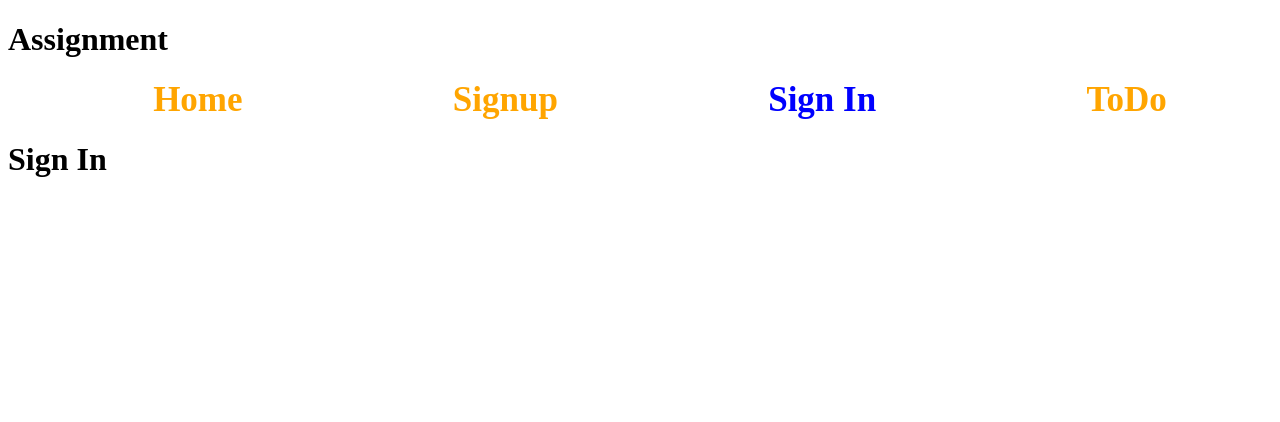
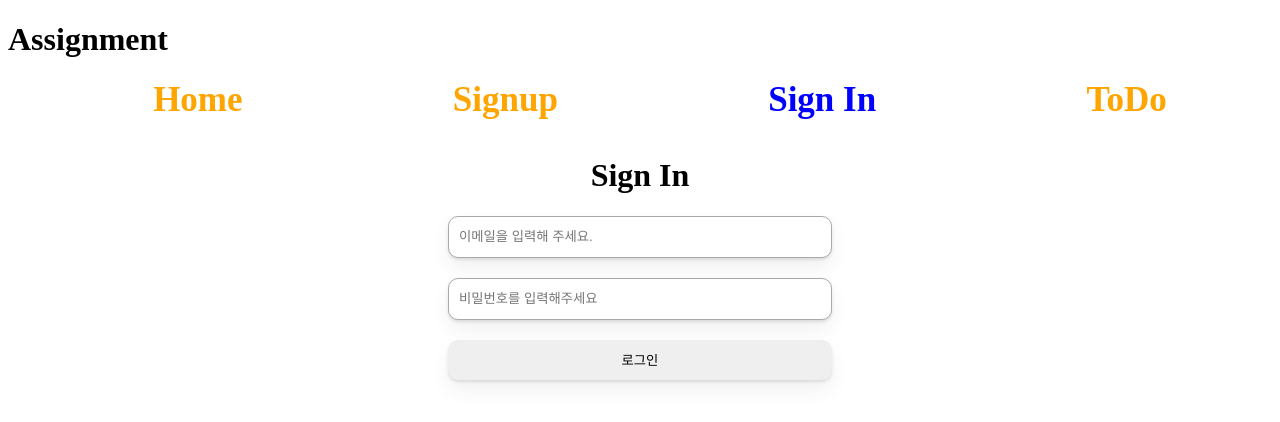
Before and after one commit to seovee/wanted-pre-onboarding-frontend, a React (Create React App) app: page /signin in a window 1280 px wide. Shown: the top 422 px of the page. Built offline with nearby package versions, Linux system fonts and the light colour scheme.

Commit message:
로그인 페이지 마크업

```diff
--- a/src/components/Container.jsx
+++ b/src/components/Container.jsx
@@ -6,8 +6,8 @@ const ContainerWarpper = styled.div`
   align-items: center;
 `;
 
-function Container({ children }) {
-  return <ContainerWarpper>{children}</ContainerWarpper>;
+function Container({ props, children }) {
+  return <ContainerWarpper {...props}>{children}</ContainerWarpper>;
 }
 
 export default Container;
--- a/src/screens/Signin.jsx
+++ b/src/screens/Signin.jsx
@@ -1,5 +1,26 @@
+import { styled } from "styled-components";
+import Button from "../components/Button";
+import Container from "../components/Container";
+import Input from "../components/Input";
+
+const Warpper = styled.div`
+  display: flex;
+  flex-direction: column;
+  gap: 20px;
+  width: 30vw;
+`;
+
 function Signin() {
-  return <h1>Sign In</h1>;
+  return (
+    <Container style={{}}>
+      <h1>Sign In</h1>
+      <Warpper>
+        <Input type="email" placeholder="이메일을 입력해 주세요." />
+        <Input type="password" placeholder="비밀번호를 입력해주세요" />
+        <Button title="로그인" disabled={true} />
+      </Warpper>
+    </Container>
+  );
 }
 
 export default Signin;
```
